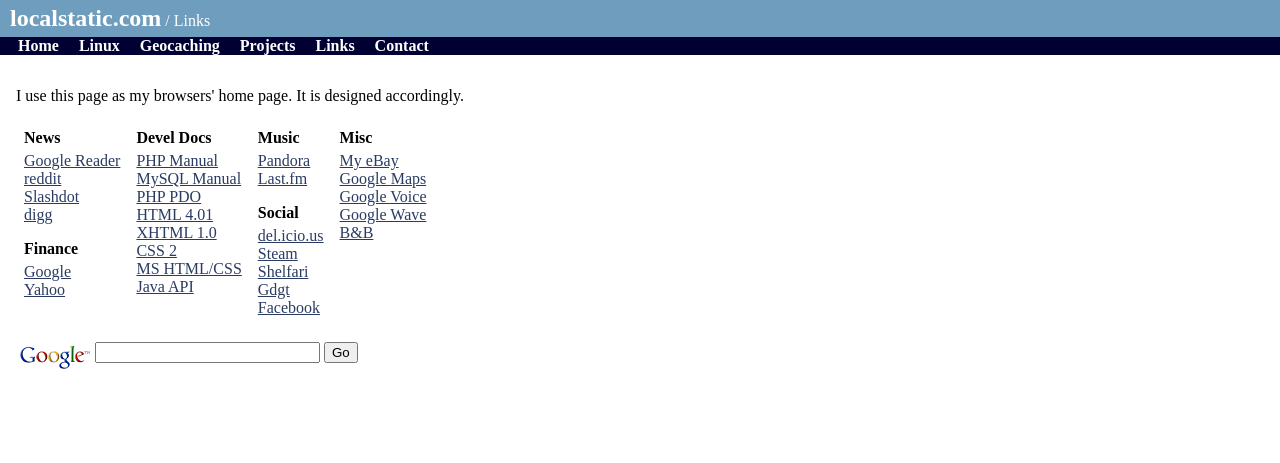
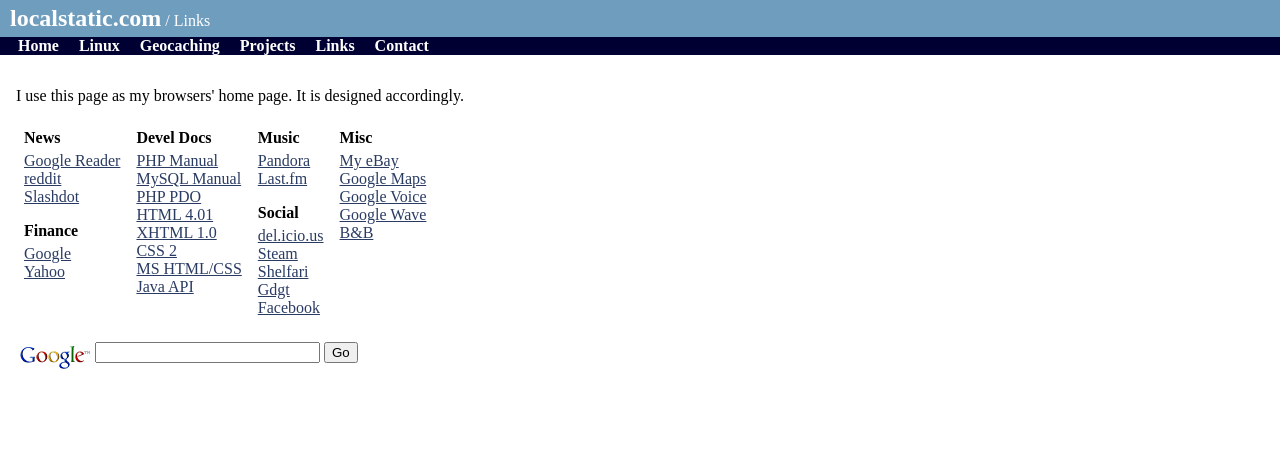
Before and after one commit to localstatic/localstatic.com, a PHP site: page /links in a window 1280 px wide. Shown: the top 463 px of the page. Run offline with PHP 8.4, Linux system fonts and the light colour scheme.

Commit message:
Removed digg link
git-svn-id: file:///home/mt/data/subversion/web/localstatic.com@221 25aa0472-a5d5-0310-b9f0-db4f2a0ab381

```diff
--- a/links.php
+++ b/links.php
@@ -13,7 +13,6 @@ include 'tmpl/head.php';
 			<li><a href="https://www.google.com/reader/view/">Google Reader</a></li>
 			<li><a href="http://reddit.com/">reddit</a></li>
 			<li><a href="http://slashdot.org/">Slashdot</a></li>
-			<li><a href="http://digg.com/">digg</a></li>
 		</ul>
 
 		<h4>Finance</h4>
```
